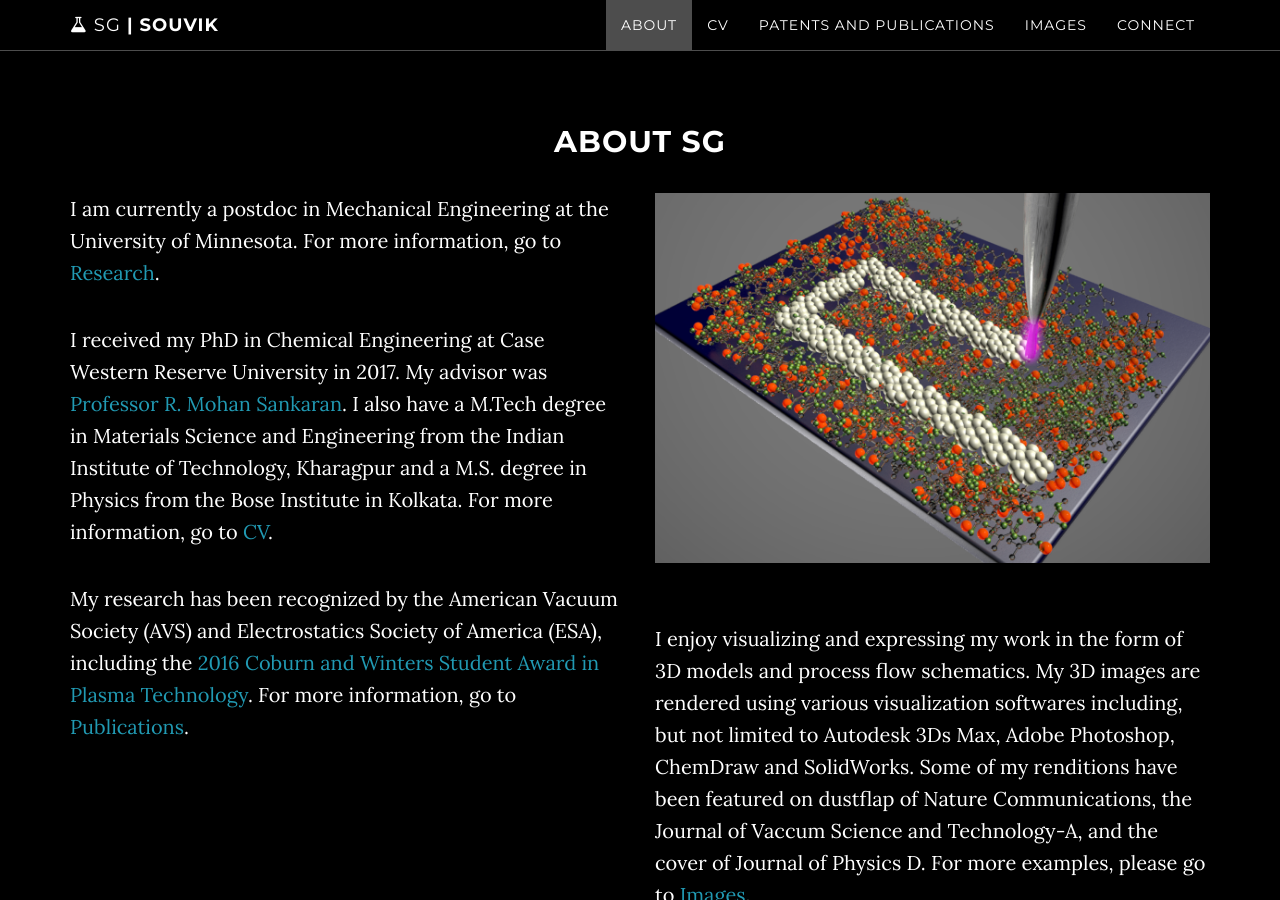
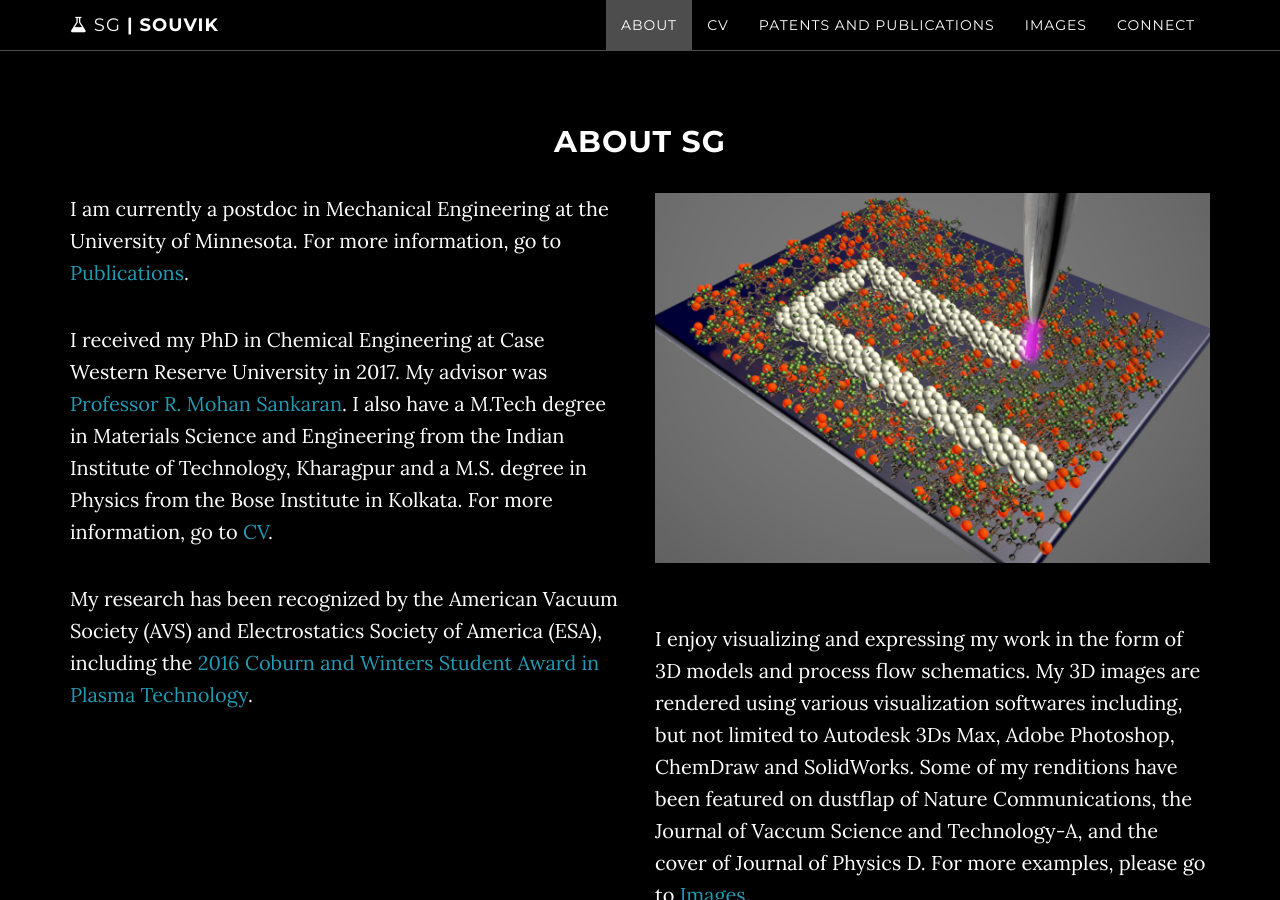
Before and after one commit to SouvikSG/souviksg.github.io, a Jekyll site: the page built from index.html, in a window 1280 px wide and 900 px high, scrolled down 975 px. Built offline with Jekyll 4.4.1, drawn with Linux system fonts in a browser that asks for light colours.

Commit message:
Update about.html

```diff
--- a/_includes/about.html
+++ b/_includes/about.html
@@ -8,9 +8,9 @@
             </div>
 
             <div class="col-lg-6">
- <p> I am currently a postdoc in Mechanical Engineering at the University of Minnesota. For more information, go to <a class="page-scroll" href="#research">Research</a>.</p>
+ <p> I am currently a postdoc in Mechanical Engineering at the University of Minnesota. For more information, go to <a class="page-scroll" href="#publications">Publications</a>.</p>
 		    <p> I received my PhD in Chemical Engineering at Case Western Reserve University in 2017. My advisor was <a href="http://engineering.case.edu/profiles/rxs192">Professor R. Mohan Sankaran</a>. I also have a M.Tech degree in Materials Science and Engineering from the Indian Institute of Technology, Kharagpur and a M.S. degree in Physics from the Bose Institute in Kolkata. For more information, go to <a class="page-scroll" href="#cv">CV</a>.</p>
-		    <p>My research has been recognized by the American Vacuum Society (AVS) and Electrostatics Society of America (ESA), including the <a href="http://thedaily.case.edu/engineering-phd-student-wins-award-work-plasma-science-technology/">2016 Coburn and Winters Student Award in Plasma Technology</a>. For more information, go to <a class="page-scroll" href="#publications">Publications</a>.</p>
+		    <p>My research has been recognized by the American Vacuum Society (AVS) and Electrostatics Society of America (ESA), including the <a href="http://thedaily.case.edu/engineering-phd-student-wins-award-work-plasma-science-technology/">2016 Coburn and Winters Student Award in Plasma Technology</a>.</p>
 
 
 	    </div>
```
